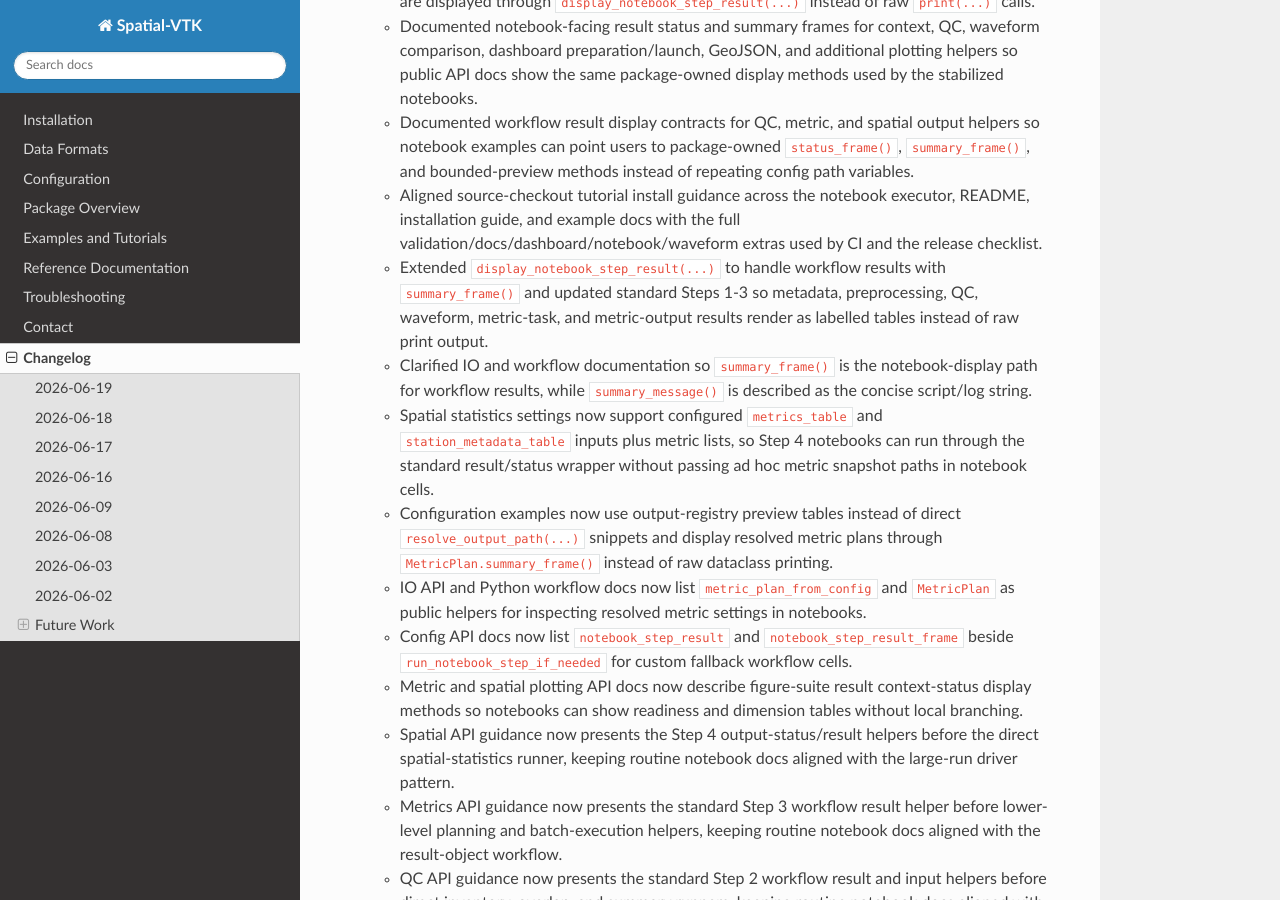
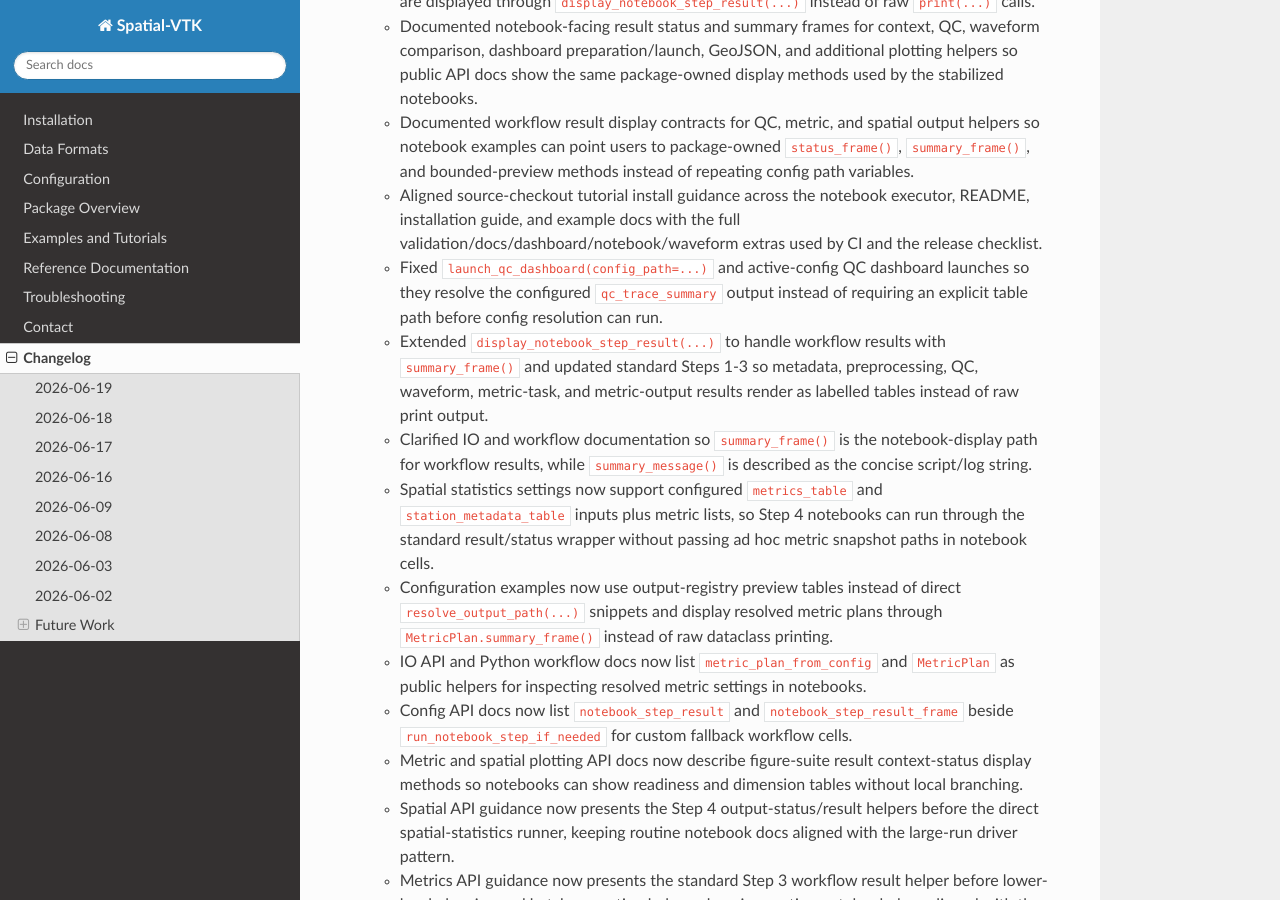
Before and after one commit to bcbirkel/spatial-vtk, a Sphinx documentation site: the page built from docs/changelog.rst, in a window 1280 px wide and 900 px high, scrolled down 2041 px. Built offline with Sphinx 7.4.7 and the Read the Docs theme 3.1.0, drawn with Linux system fonts in a browser that asks for light colours.

Commit message:
Fix QC dashboard config fallback

```diff
--- a/docs/changelog.rst
+++ b/docs/changelog.rst
@@ -100,6 +100,10 @@ Changelog
     executor, README, installation guide, and example docs with the full
     validation/docs/dashboard/notebook/waveform extras used by CI and the
     release checklist.
+  - Fixed ``launch_qc_dashboard(config_path=...)`` and active-config QC
+    dashboard launches so they resolve the configured ``qc_trace_summary``
+    output instead of requiring an explicit table path before config
+    resolution can run.
   - Extended ``display_notebook_step_result(...)`` to handle workflow results
     with ``summary_frame()`` and updated standard Steps 1-3 so metadata,
     preprocessing, QC, waveform, metric-task, and metric-output results render
--- a/docs/reference/api/visualize.rst
+++ b/docs/reference/api/visualize.rst
@@ -223,6 +223,9 @@ For Python launch calls, pass ``metrics_dataset_dir`` and
 existing scripts. For QC dashboard launch calls, pass
 ``qc_trace_summary_table`` to ``launch_qc_dashboard``; the older
 ``trace_summary`` keyword argument remains supported for existing scripts.
+When a config path or active config is available, ``launch_qc_dashboard`` can
+also resolve the configured ``qc_trace_summary`` output without an explicit
+table path.
 
 When a dashboard tab is blank or unexpectedly sparse, diagnose the configured
 artifacts before loading full metric or QC inventories:
```
Also changed, not shown: 2 other files.
